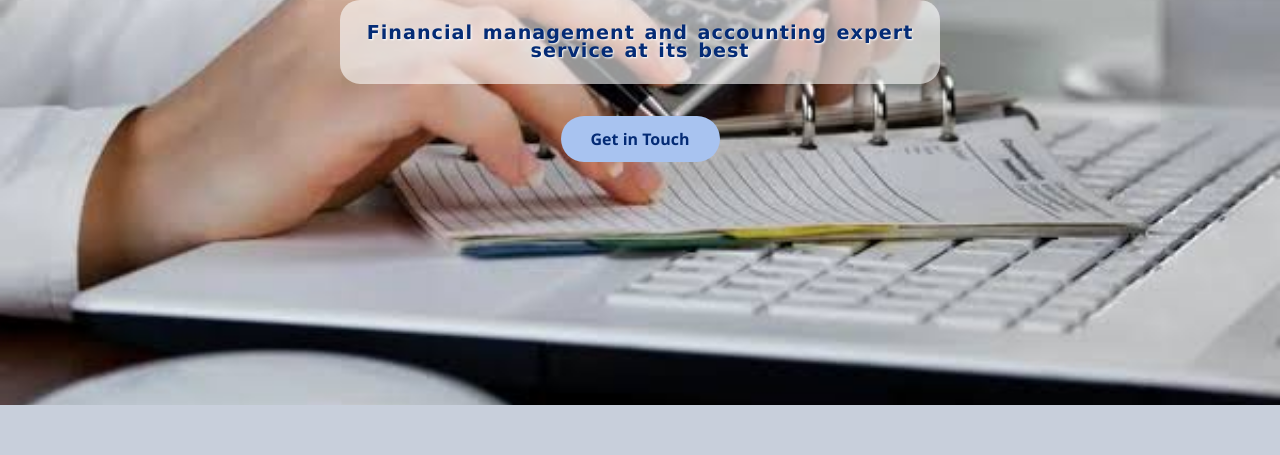
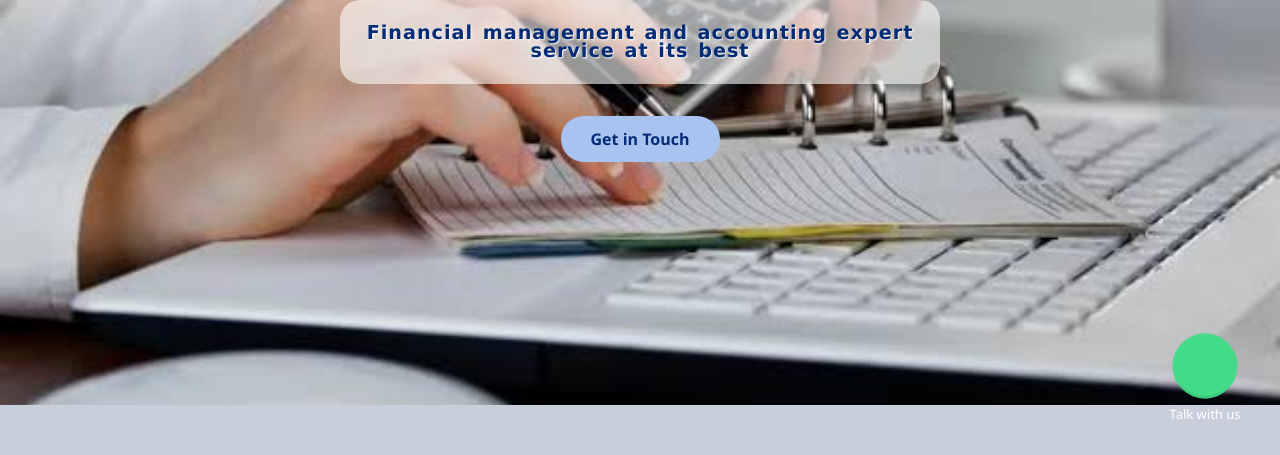
Before and after one commit to accolade99/tprimesite, a plain HTML site: page index.html in a window 1280 px wide. Shown: the part 345-800 px from the top of the page. Drawn offline with Linux system fonts and the light colour scheme.

Commit message:
Update style.css

```diff
--- a/style.css
+++ b/style.css
@@ -609,6 +609,56 @@ body {
             padding: 7px 10px;
         }
 
+ /* whatsapp icon styling */
+        .contact-icon{
+            background-color: #42db87;
+            color: white;
+            width: 60px;
+            height: 60px;
+            font-size: 30px;
+            border-radius: 50px;
+            text-align: center;
+            box-shadow: 2px 2px 3px #999;
+            display: flex;
+            align-items: center;
+            justify-content: center;
+            transform: translateY(0px);
+            animation: pulse 1.5s infinite;
+            box-shadow: 0 0 0 0 #42db87;
+            -webkit-animation: pulsing 1.25s infinite cubic-bezier(0.66, 0, 0, 1);
+            -moz-animation: pulsing 1.25s infinite cubic-bezier(0.66, 0, 0, 1);
+            -ms-animation: pulsing 1.25s infinite cubic-bezier(0.66, 0, 0, 1);
+            animation: pulsing 1.25s infinite cubic-bezier(0.66, 0, 0, 1);
+            font-weight: normal;
+            font-family: sans-serif;
+            text-decoration: none;
+            transition: all 300ms ease-in-out;
+        }
+        .floatting-btn{
+            position: fixed;
+            bottom: 25px;
+            right: 25px;
+            width: 100px;
+            height: 100px;
+            display: flex;
+            flex-direction: column;
+            align-items: center;
+            justify-content: center;
+            z-index: 1000;
+        }
+        a{
+            text-decoration: none;
+        }
+        .text-icon{
+            margin-top: 8px;
+            font-size: 13px;
+        }
+        @keyframes pulsing{
+            to {
+                box-shadow: 0 0 0 30px rgba(232, 76, 61, 0);
+            }
+        }
+
 
 /* Animations */
 @keyframes float {
```
